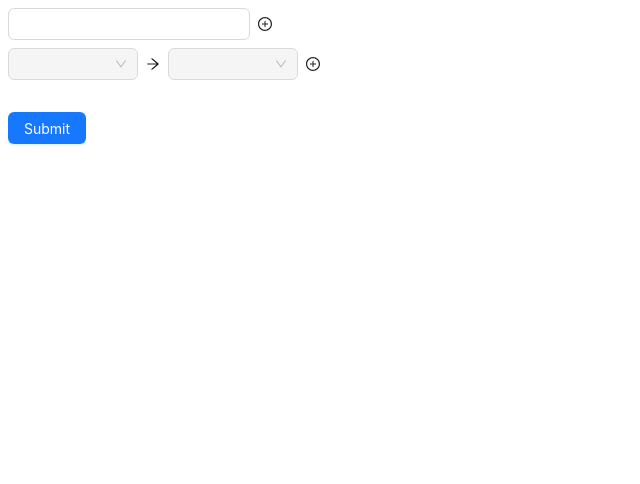
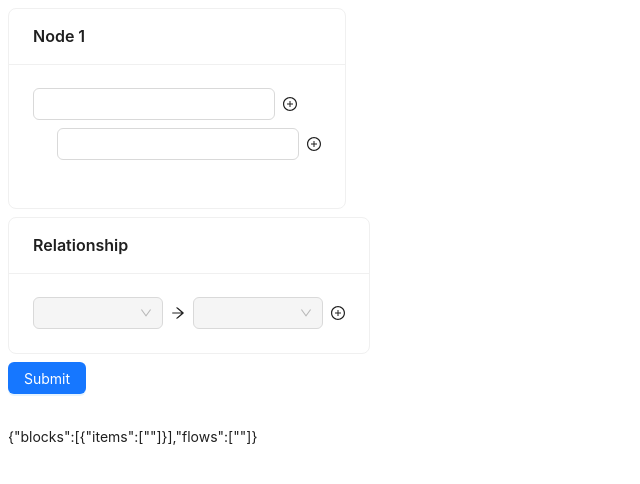
Before and after one commit to dhythm/antd-list-form-sample, a React (Vite) app: page / in a window 1280 px wide. Shown: the top 484 px of the page, without its empty margins (0-640 px from the left). Built offline with nearby package versions, Linux system fonts and the light colour scheme.

Commit message:
update App.tsx

```diff
--- a/src/App.tsx
+++ b/src/App.tsx
@@ -1,4 +1,14 @@
-import { Button, Form, Input, Select, Space } from "antd";
+import {
+  Button,
+  Card,
+  Col,
+  Form,
+  Input,
+  Row,
+  Select,
+  Space,
+  Typography,
+} from "antd";
 import {
   MinusCircleOutlined,
   PlusCircleOutlined,
@@ -8,78 +18,128 @@ import {
 function App() {
   const [form] = Form.useForm();
   const values = Form.useWatch([], form);
-  const options = values?.names?.filter((v) => v) ?? [];
+  const options = values?.blocks?.filter((v) => v.block) ?? [];
 
   return (
     <Form
       form={form}
       name="dynamic_form_item"
-      initialValues={{ names: [""], flows: [""] }}
+      initialValues={{ blocks: [{ items: [""] }], flows: [""] }}
       onFinish={(values) => console.log(values)}
       style={{ maxWidth: 600 }}
     >
       <Space direction="vertical">
-        <Form.List name="names">
+        <Form.List name="blocks">
           {(fields, { add, remove }, { errors }) => {
             return (
               <Space direction="vertical">
                 {fields.map((field, index) => (
-                  <Form.Item noStyle>
-                    <Space key={field.key} align="baseline">
+                  <Card title={`Node ${index + 1}`}>
+                    <Form.Item key={`blocks-${fields.key}`} noStyle>
+                      <Space align="baseline">
                         <Form.Item
                           {...field}
-                        name={[field.name, "name"]}
+                          name={[field.name, "block"]}
                           rules={[{ required: true, whitespace: true }]}
                           noStyle
                         >
-                        <Input placeholder="" style={{ width: "100%" }} />
+                          <Input style={{ width: "100%" }} />
                         </Form.Item>
                         {fields.length > 1 && fields.length - 1 !== index ? (
                           <MinusCircleOutlined
                             onClick={() => remove(field.name)}
                           />
                         ) : (
-                        <PlusCircleOutlined onClick={() => add()} />
+                          <PlusCircleOutlined
+                            onClick={() => add({ items: [""] })}
+                          />
                         )}
                       </Space>
+                      <Form.Item style={{ marginTop: 8 }}>
+                        <Form.List name={[field.name, "items"]}>
+                          {(_fields, { add: _add, remove: _remove }) => {
+                            return (
+                              <Space direction="vertical" size="small">
+                                {_fields.map((_field, idx) => (
+                                  <Space
+                                    key={`items-${_field.key}`}
+                                    align="baseline"
+                                    style={{ marginLeft: 24 }}
+                                  >
+                                    <Form.Item
+                                      {..._field}
+                                      name={[_field.name, "item"]}
+                                      fieldId={[_field.fieldKey, "item"]}
+                                      key={idx}
+                                      style={{ margin: 0 }}
+                                    >
+                                      <Input style={{ width: "100%" }} />
                                     </Form.Item>
+                                    {_fields.length > 1 &&
+                                    _fields.length - 1 !== idx ? (
+                                      <MinusCircleOutlined
+                                        onClick={() => _remove(_field.name)}
+                                      />
+                                    ) : (
+                                      <PlusCircleOutlined
+                                        onClick={() => _add()}
+                                      />
+                                    )}
+                                  </Space>
+                                ))}
+                              </Space>
+                            );
+                          }}
+                        </Form.List>
+                      </Form.Item>
+                    </Form.Item>
+                  </Card>
                 ))}
               </Space>
             );
           }}
         </Form.List>
 
+        <Card title="Relationship">
           <Form.List name="flows">
             {(fields, { add, remove }, { errors }) => {
               return (
                 <Space direction="vertical">
                   {fields.map((field, index) => (
                     <Form.Item noStyle>
-                    <Space key={field.key} align="baseline">
-                      <Form.Item {...field} name={[field.name, "from"]}>
+                      <Space key={`flows-${field.key}`} align="baseline">
+                        <Form.Item
+                          {...field}
+                          name={[field.name, "from"]}
+                          style={{ margin: 0 }}
+                        >
                           <Select
                             disabled={options.length === 0}
                             style={{ width: 130 }}
                           >
                             {options.map((option, idx) => {
                               return (
-                              <Select.Option key={idx} value={option.name}>
-                                {option.name}
+                                <Select.Option key={idx} value={option.block}>
+                                  {option.block}
                                 </Select.Option>
                               );
                             })}
                           </Select>
                         </Form.Item>
                         <ArrowRightOutlined />
-                      <Form.Item {...field} name={[field.name, "to"]}>
+                        <Form.Item
+                          {...field}
+                          name={[field.name, "to"]}
+                          style={{ margin: 0 }}
+                        >
                           <Select
                             disabled={options.length === 0}
                             style={{ width: 130 }}
                           >
                             {options.map((option, idx) => {
                               return (
-                              <Select.Option key={idx} value={option.name}>
-                                {option.name}
+                                <Select.Option key={idx} value={option.block}>
+                                  {option.block}
                                 </Select.Option>
                               );
                             })}
@@ -99,12 +159,15 @@ function App() {
               );
             }}
           </Form.List>
+        </Card>
 
         <Form.Item>
           <Button type="primary" htmlType="submit">
             Submit
           </Button>
         </Form.Item>
+
+        <Typography>{JSON.stringify(values)}</Typography>
       </Space>
     </Form>
   );
```
Lines whose indentation alone changed are shown as unchanged.
